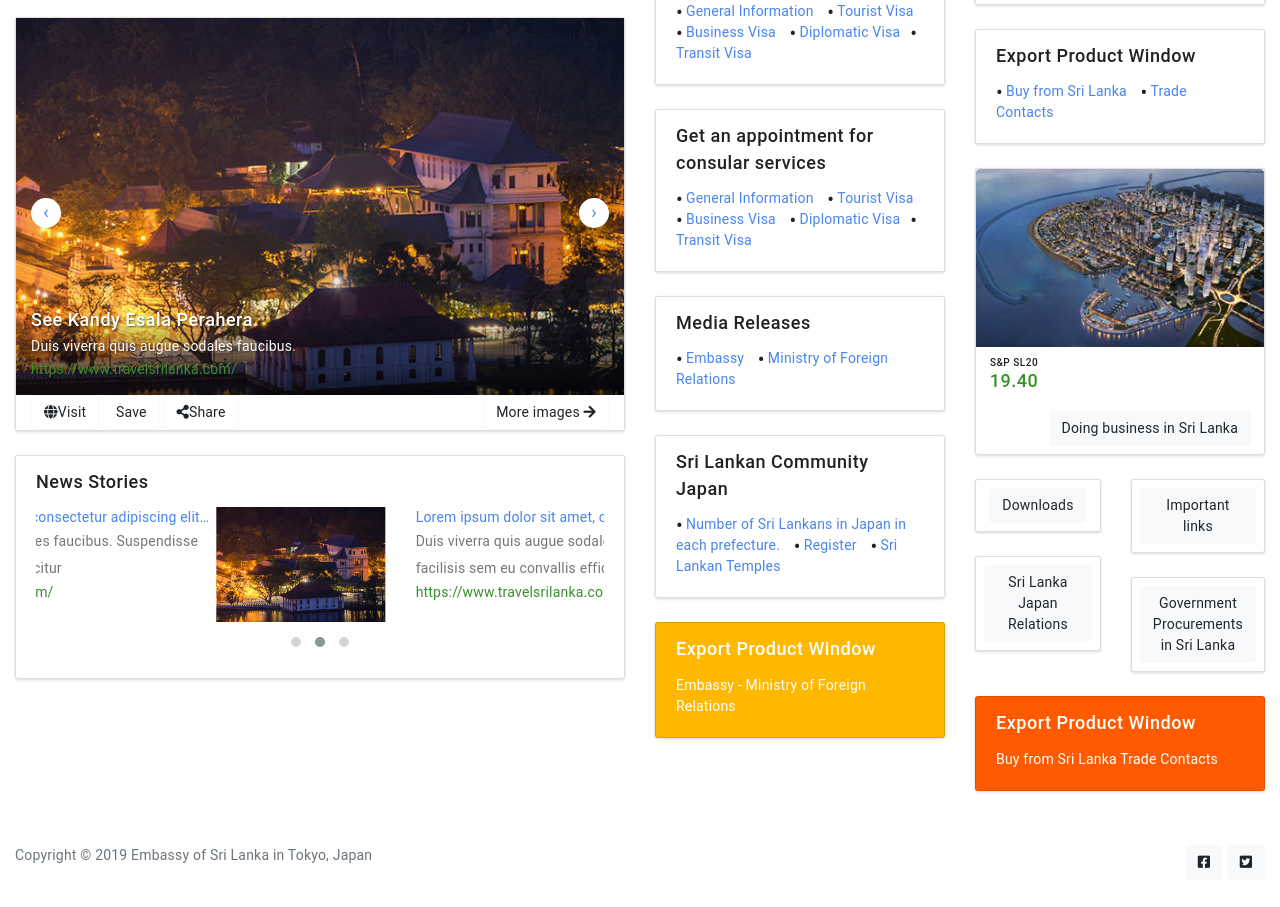
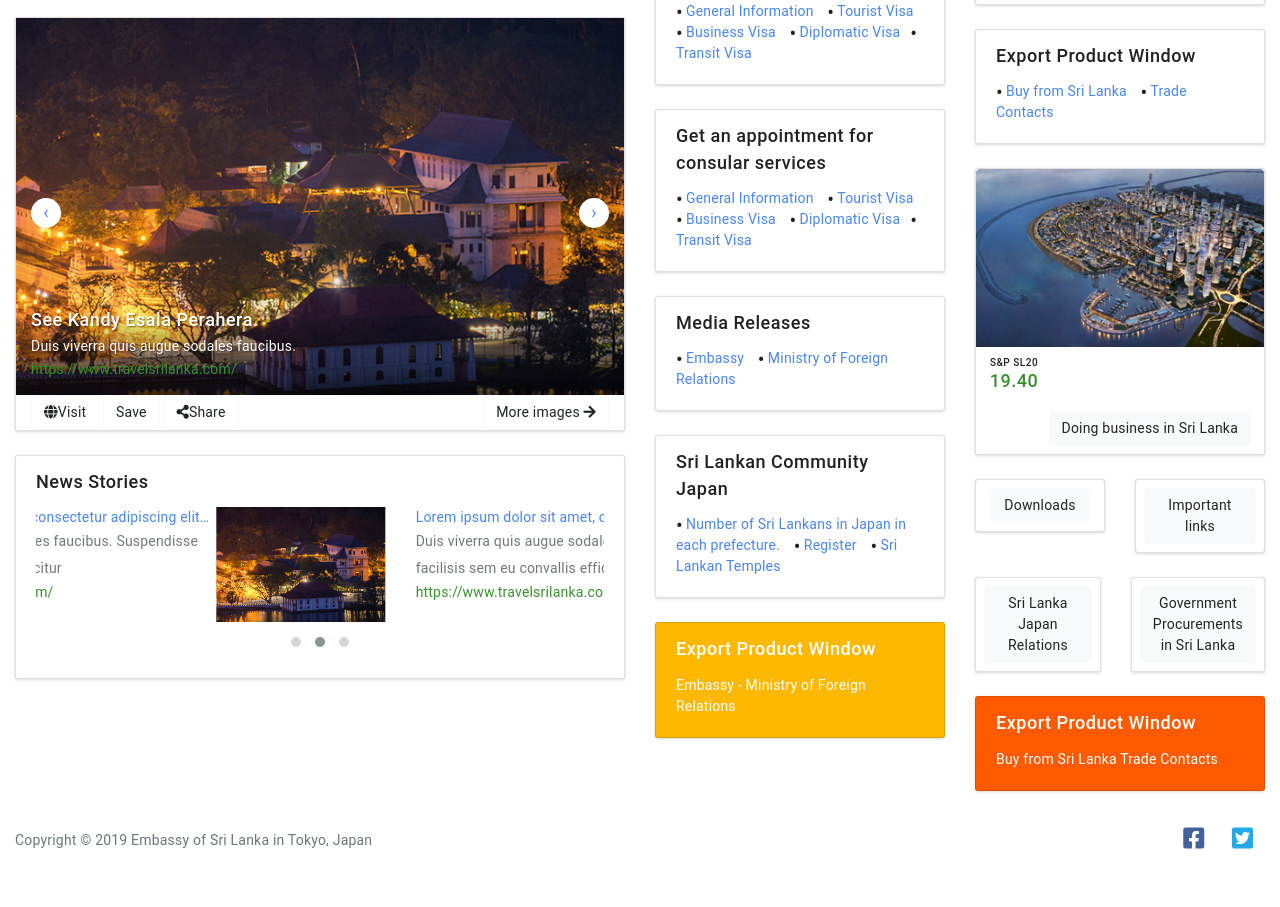
Before and after one commit to sithila/embassy-site, a plain HTML site: page index.html in a window 1280 px wide. Shown: the part 341-1248 px from the top of the page. After the commit the page ends 1207 px from the top, so only its background shows below. Drawn offline with nearby package versions, Linux system fonts and the light colour scheme.

Commit message:
inner page changes

```diff
--- a/index.html
+++ b/index.html
@@ -45,8 +45,8 @@
 
 
   <div class="container-fluid body-container container-wrapper">
-    <div class="row">
-      <div class="col-12 col-md-6">
+    <div class="row same-height-row">
+      <div class="col-12 col-md-6 same-height-col">
 
           <div class="card mb-4 widget">
             <div class="card-header">
@@ -191,9 +191,9 @@
       </div>
 
 
-      <div class="col-12 col-md-6">
-        <div class="row">
-          <div class="col-12 col-md-6">
+      <div class="col-12 col-md-6 same-height-col">
+        <div class="row same-height-row align-content-end flex-wrap">
+          <div class="col-12 col-md-6 same-height-col">
             <div class="card widget mb-4">
               <div class="card-header">
                 <h2 class="my-0 widget-title">Embassy</h2>
@@ -278,7 +278,7 @@
             </div>
 
           </div>
-          <div class="col-12 col-md-6">
+          <div class="col-12 col-md-6 same-height-col">
             <div class="row m-0">
             <div class="card widget mb-4 w-100">
               <img class="card-img-top" src="./img/map-sl.png" alt="Card image cap">
@@ -330,6 +330,26 @@
                   </div>
                 </div>
 
+
+              </div>
+
+
+
+            <div class="col-6 col-md pr-0">
+              <div class="card widget mb-4 w-100">
+                <div class="card-body p-0 text-center">
+                  <a type="button" class="btn btn-light  m-2 ">Important links </a>
+                  </div>
+                </div>
+
+
+            </div>
+          </div>
+
+          <div class="row ml-0 mr-0 ">
+            <div class="col-6 col-md pl-0">
+
+
                 <div class="card widget mb-4 w-100 float-right">
                   <div class="card-body p-0 text-center">
                     <a type="button" class="btn btn-light m-2 ">Sri Lanka Japan Relations </a>
@@ -340,11 +360,7 @@
 
 
             <div class="col-6 col-md pr-0">
-              <div class="card widget mb-4 w-100">
-                <div class="card-body p-0 text-center">
-                  <a type="button" class="btn btn-light  m-2 ">Important links </a>
-                  </div>
-                </div>
+
                 <div class="card widget mb-4 w-100">
                   <div class="card-body p-0 text-center">
                     <a type="button" class="btn btn-light  m-2 ">Government Procurements in Sri Lanka </a>
@@ -382,9 +398,9 @@
     <div class="container-fluid container-wrapper">
       <div class="row">
         <div class="col-12 col-md-6">
-          <span class="text-muted">Copyright © 2019 Embassy of Sri Lanka in Tokyo, Japan</span>
+          <span class="text-muted d-block copyright">Copyright © 2019 Embassy of Sri Lanka in Tokyo, Japan</span>
         </div>
-        <div class="col-12 col-md-6 text-right">
+        <div class="col-12 col-md-6 text-right social-icons">
           <button type="button" class="btn btn-light"><i class="fab fa-facebook-square"></i></button>
           <button type="button" class="btn btn-light"><i class="fab fa-twitter-square"></i></button>
         </div>
--- a/sass/base/_globals.scss
+++ b/sass/base/_globals.scss
@@ -231,3 +231,14 @@ html, html a, body {
       }
     }
   }
+
+  .same-height-row {
+    display: -webkit-box;
+    display: -webkit-flex;
+    display: -ms-flexbox;
+    display:         flex;
+    .same-height-col  {
+          display: flex;
+          flex-direction: column;
+      }
+  }
--- a/sass/partials/_footer.scss
+++ b/sass/partials/_footer.scss
@@ -2,7 +2,7 @@
 
 .footer {
     background-color: $white;
-    padding: 30px;
+    padding: 0px;
     .logo{
         height: 50px;
     }
@@ -14,4 +14,21 @@
     a{
         color: $link-blue;
     }
+    .social-icons{
+        .btn{
+            background-color: transparent;
+            border: none;
+            font-size: 24px;
+            .fa-facebook-square{
+                color: #43619C;
+            }
+            .fa-twitter-square{
+                color: #24A9E6;
+            }
+        }
+
+    }
+    .copyright{
+        padding: 15px 0px;
+    }
 }
```
Also changed, not shown: css/style.css, 1 other file.
